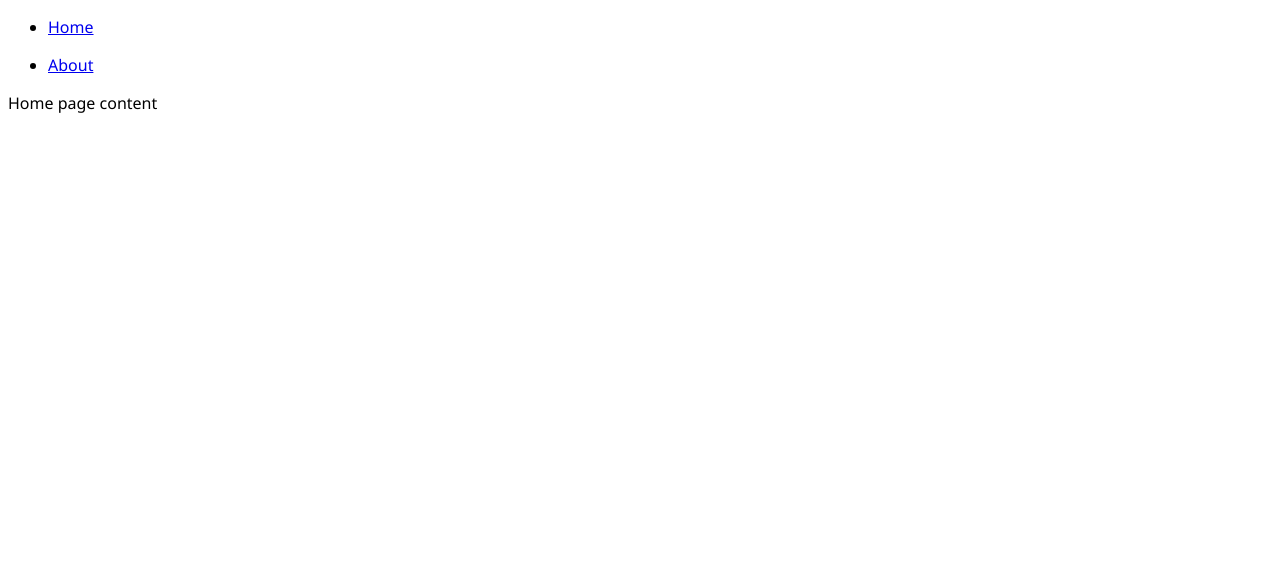
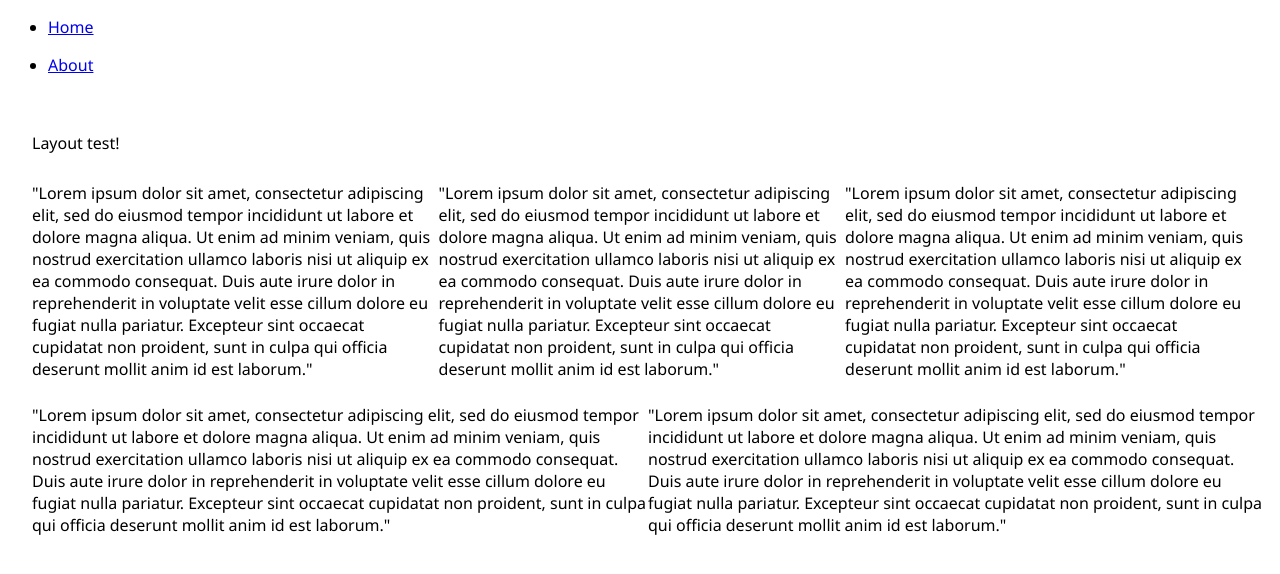
Before and after one commit to bobbygraczyk/mbs, a React (Create React App) app: page / in a window 1280 px wide. Shown: the top 574 px of the page. Built offline with nearby package versions, Linux system fonts and the light colour scheme.

Commit message:
Basic 3 column layout

```diff
--- a/src/App.scss
+++ b/src/App.scss
@@ -4,4 +4,55 @@ $sitke: 'Sitka';
 
 body {
   font-family: 'Segoe UI', sans-serif;
+  width: 100vw;
 }
+
+.frame {
+  margin: 0 auto;
+  //display: flex;
+}
+
+.col-50, .col-30 {
+  clear: both;
+  margin: 0;
+  padding: 12px 0px;
+  display: inline-block;
+}
+
+
+@media screen and (min-width: 780px) {
+  .frame {
+    max-width: 1280px;
+    padding: 24px;
+    width: calc(100% - 48px);
+  }
+  .col-50 {
+    width: 50%;
+    flex-basis: 50%;
+  }
+  .col-30 {
+    width: 33%;
+    flex-basis: 33%;
+  }
+}
+
+// @media screen and (max-width: 740px) {
+//   .frame {
+//     padding: 24px;
+//   }
+// }
+
+@media screen and (max-width: 779px) {
+  .frame {
+    padding: 12px;
+    width: calc(100% - 24px);
+  }
+  .col-50 {
+    width: 100%;
+    flex-basis: 100%;
+  }
+  .col-30 {
+    width: 100%;
+    flex-basis: 100%;
+  }
+}
--- a/src/views/home.js
+++ b/src/views/home.js
@@ -3,7 +3,24 @@ import React from 'react';
 class Home extends React.Component {
     render() {
         return (
-            <p>Home page content</p>
+            <div class="frame">
+                <p>Layout test!</p>
+                <div class="col-30">
+                "Lorem ipsum dolor sit amet, consectetur adipiscing elit, sed do eiusmod tempor incididunt ut labore et dolore magna aliqua. Ut enim ad minim veniam, quis nostrud exercitation ullamco laboris nisi ut aliquip ex ea commodo consequat. Duis aute irure dolor in reprehenderit in voluptate velit esse cillum dolore eu fugiat nulla pariatur. Excepteur sint occaecat cupidatat non proident, sunt in culpa qui officia deserunt mollit anim id est laborum."
+                </div>
+                <div class="col-30">
+                "Lorem ipsum dolor sit amet, consectetur adipiscing elit, sed do eiusmod tempor incididunt ut labore et dolore magna aliqua. Ut enim ad minim veniam, quis nostrud exercitation ullamco laboris nisi ut aliquip ex ea commodo consequat. Duis aute irure dolor in reprehenderit in voluptate velit esse cillum dolore eu fugiat nulla pariatur. Excepteur sint occaecat cupidatat non proident, sunt in culpa qui officia deserunt mollit anim id est laborum."
+                </div>
+                <div class="col-30">
+                "Lorem ipsum dolor sit amet, consectetur adipiscing elit, sed do eiusmod tempor incididunt ut labore et dolore magna aliqua. Ut enim ad minim veniam, quis nostrud exercitation ullamco laboris nisi ut aliquip ex ea commodo consequat. Duis aute irure dolor in reprehenderit in voluptate velit esse cillum dolore eu fugiat nulla pariatur. Excepteur sint occaecat cupidatat non proident, sunt in culpa qui officia deserunt mollit anim id est laborum."
+                </div>
+                <div class="col-50">
+                "Lorem ipsum dolor sit amet, consectetur adipiscing elit, sed do eiusmod tempor incididunt ut labore et dolore magna aliqua. Ut enim ad minim veniam, quis nostrud exercitation ullamco laboris nisi ut aliquip ex ea commodo consequat. Duis aute irure dolor in reprehenderit in voluptate velit esse cillum dolore eu fugiat nulla pariatur. Excepteur sint occaecat cupidatat non proident, sunt in culpa qui officia deserunt mollit anim id est laborum."
+                </div>
+                <div class="col-50">
+                "Lorem ipsum dolor sit amet, consectetur adipiscing elit, sed do eiusmod tempor incididunt ut labore et dolore magna aliqua. Ut enim ad minim veniam, quis nostrud exercitation ullamco laboris nisi ut aliquip ex ea commodo consequat. Duis aute irure dolor in reprehenderit in voluptate velit esse cillum dolore eu fugiat nulla pariatur. Excepteur sint occaecat cupidatat non proident, sunt in culpa qui officia deserunt mollit anim id est laborum."
+                </div>
+            </div>
         );
     }
 }
```
